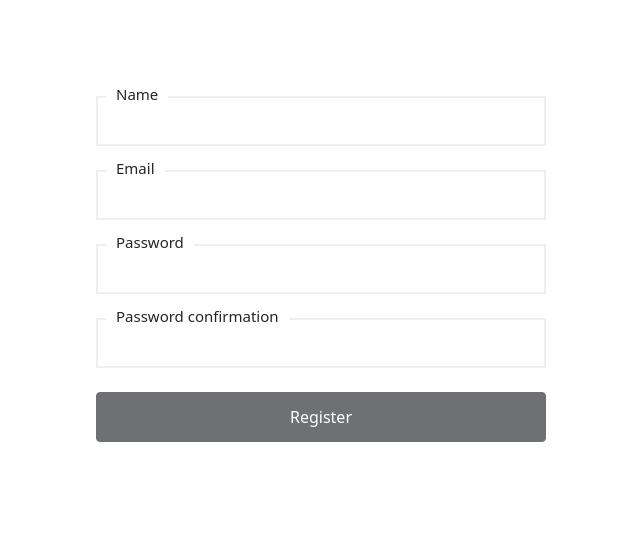
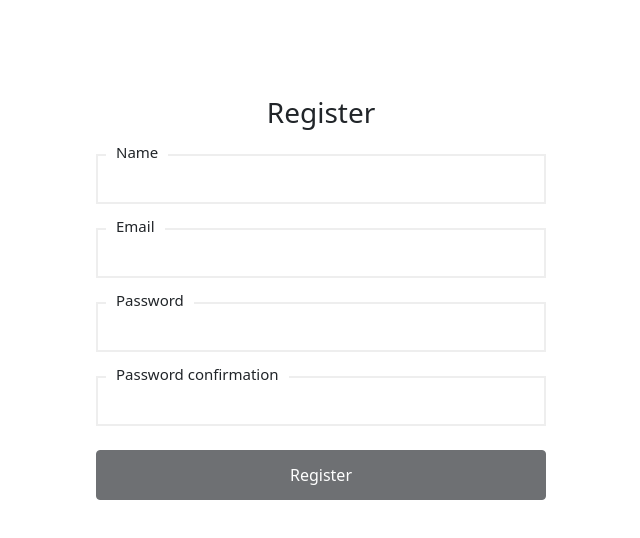
Before and after one commit to estradax/levy, an Angular app: page /register in a window 1280 px wide. Shown: the top 538 px of the page, without its empty margins (319-959 px from the left). Built offline with nearby package versions, Linux system fonts and the light colour scheme; no server answers.

Commit message:
add register title

```diff
--- a/src/app/register/register.component.html
+++ b/src/app/register/register.component.html
@@ -7,6 +7,7 @@
         class="card px-5 py-5"
         id="form1"
       >
+        <h3 class="mb-4 text-center">Register</h3>
         <div class="forms-inputs mb-4">
           <span>Name</span>
           <input formControlName="name" autocomplete="off" type="text" />
```
